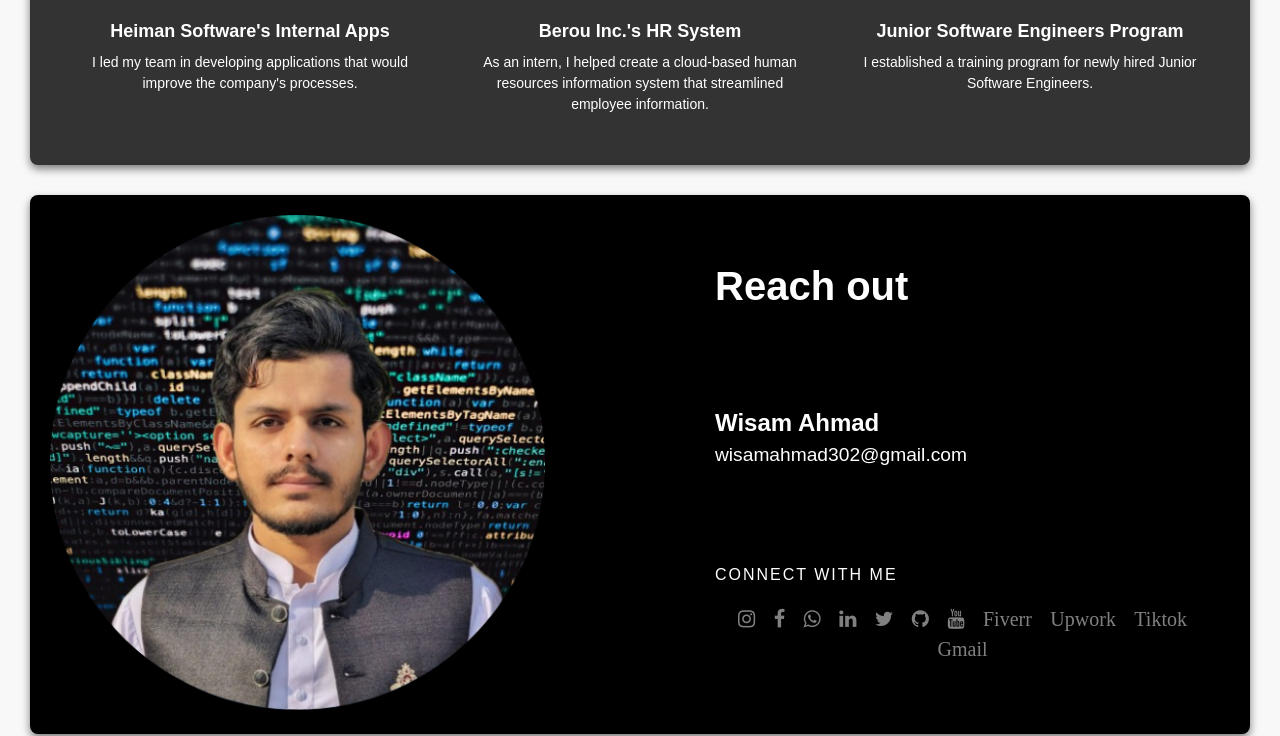
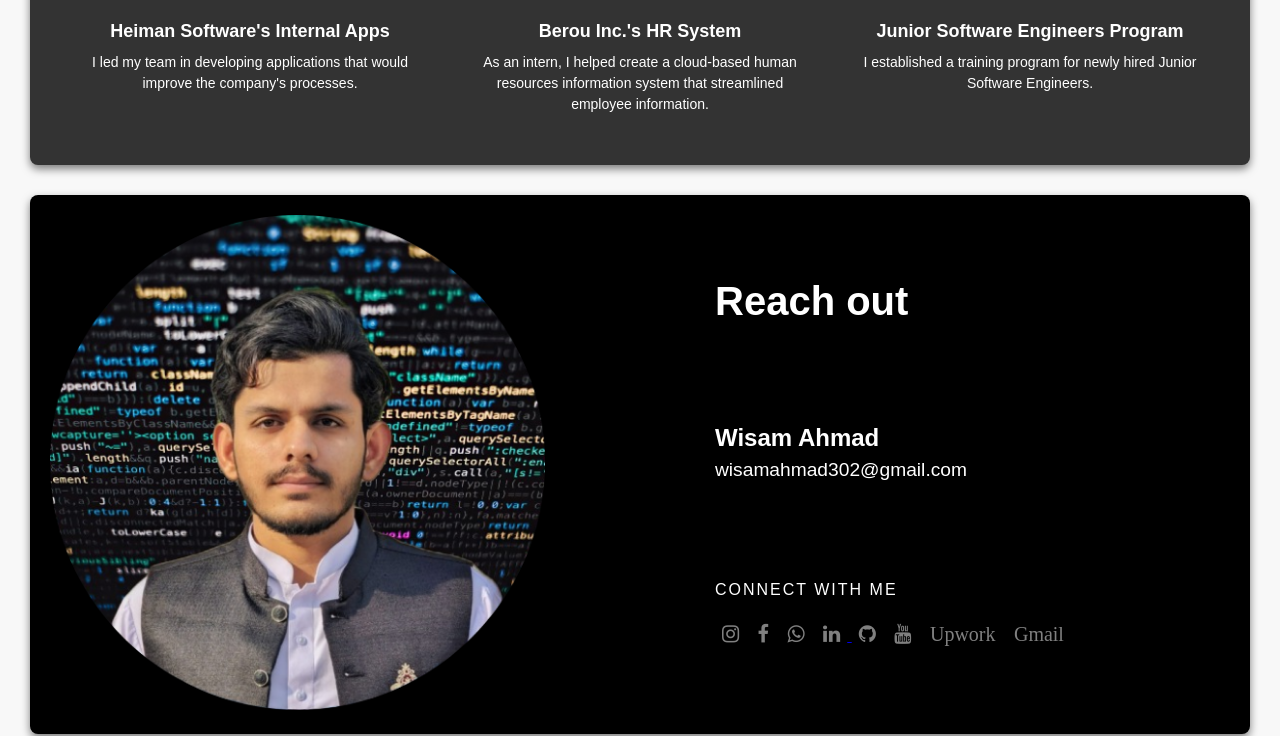
Before and after one commit to wisamahmad07/Wisam-portfolio, a plain HTML site: page index.html in a window 1280 px wide. Shown: the part 3089-3825 px from the top of the page. Drawn offline with Linux system fonts and the light colour scheme.

Commit message:
correct the links

```diff
--- a/index.html
+++ b/index.html
@@ -24,13 +24,13 @@
             <div class="social-icons">
               <a
                 href="https://www.linkedin.com/in/wisam-ahmad-670116327"
-                title="linkedin"
+                title="Linkedin"
                 target="_blank"
                 ><i class="fa fa-linkedin"></i
               ></a>
               <a
                 href="https://wa.me/923317706740"
-                title="whatsapp"
+                title="Whatsapp"
                 target="_blank"
                 ><i class="fa fa-whatsapp"></i
               ></a>
@@ -95,8 +95,10 @@
               </div>
               <div class="organization">COMSATS University</div>
               <div class="description">
-                Gaining in-depth knowledge in software development, algorithms,
-                and system design.
+                Gaining in-depth knowledge in software development Process
+                (SDLC) and Scripting Languages (Laravel & MERN STACK),
+                Algorithms (DSA, AI, ML & Numerical Computing) and system design
+                (SDA).
               </div>
             </div>
             <div class="internship">
@@ -104,8 +106,9 @@
               <div class="title">INTERN</div>
               <div class="organization">INTERNSHIP WITH PROJECTS</div>
               <div class="description">
-                Developed web applications using the MERN stack and explored
-                computer vision projects after the 6th semester.
+                Developed Websites using the MERN stack and explored computer
+                vision projects like Image Classification & Object detection
+                after the 6th semester.
               </div>
             </div>
 
@@ -114,8 +117,8 @@
               <div class="title">Intermediate level Developer</div>
               <div class="organization">Website and AIModel</div>
               <div class="description">
-                Proficient in MERN stack and developing applications with a
-                focus on computer vision technologies.
+                Proficient in MERN stack and developing applications combining
+                with computer vision technologies.
               </div>
             </div>
           </div>
@@ -460,19 +463,57 @@
             <p class="email">wisamahmad302@gmail.com</p>
             <p class="connect">CONNECT WITH ME</p>
             <div class="social-icons">
-              <a href="https://www.instagram.com/hafizwisam" target="_blank"
+              <a
+                href="https://www.instagram.com/hafizwisam"
+                target="_blank"
+                title="Instagram"
                 ><i class="fa fa-instagram" aria-hidden="true"></i
               ></a>
-              <i class="fa fa-facebook" aria-hidden="true"></i>
-              <i class="fa fa-whatsapp" aria-hidden="true"></i>
-              <i class="fa fa-linkedin" aria-hidden="true"></i>
-              <i class="fa fa-twitter" aria-hidden="true"></i>
-              <i class="fa fa-github" aria-hidden="true"></i>
-              <i class="fa fa-youtube" aria-hidden="true"></i>
-              <i class="fa fa-fiverr" aria-hidden="true">Fiverr</i>
-              <i class="fa fa-upwork" aria-hidden="true">Upwork</i>
-              <i class="fa fa-tiktok" aria-hidden="true">Tiktok</i>
-              <i class="fa fa-gmail" aria-hidden="true">Gmail</i>
+              <a
+                href="https://www.facebook.com/wisam.vicky.161"
+                target="_blank"
+                title="Facebook"
+                ><i class="fa fa-facebook" aria-hidden="true"></i
+              ></a>
+              <a
+                href="https://wa.me/923317706740"
+                title="Whatsapp"
+                target="_blank"
+                ><i class="fa fa-whatsapp" aria-hidden="true"></i
+              ></a>
+              <a
+                href="https://www.linkedin.com/in/wisam-ahmad-670116327"
+                title="Linkedin"
+                target="_blank"
+                ><i class="fa fa-linkedin" aria-hidden="true"></i>
+              </a>
+              <!-- <i class="fa fa-twitter" aria-hidden="true"></i> -->
+              <a
+                href="https://github.com/wisamahmad07"
+                target="_blank"
+                title="GitHub"
+                ><i class="fa fa-github" aria-hidden="true"></i
+              ></a>
+              <a
+                href="https://www.youtube.com/@wisamprogrammingandtech"
+                target="_blank"
+                title="Youtube"
+                ><i class="fa fa-youtube" aria-hidden="true"></i
+              ></a>
+              <!-- <i class="fa fa-fiverr" aria-hidden="true">Fiverr</i> -->
+              <a
+                href="https://www.upwork.com/freelancers/wisama5"
+                target="_blank"
+                title="Upwork"
+                ><i class="fa fa-upwork" aria-hidden="true">Upwork</i></a
+              >
+              <!-- <i class="fa fa-tiktok" aria-hidden="true">Tiktok</i> -->
+              <a
+                href="mailto: wisamahmad302@gmail.com"
+                title="Gmail"
+                target="_blank"
+                ><i class="fa fa-gmail" aria-hidden="true">Gmail</i></a
+              >
             </div>
           </div>
         </div>
```
